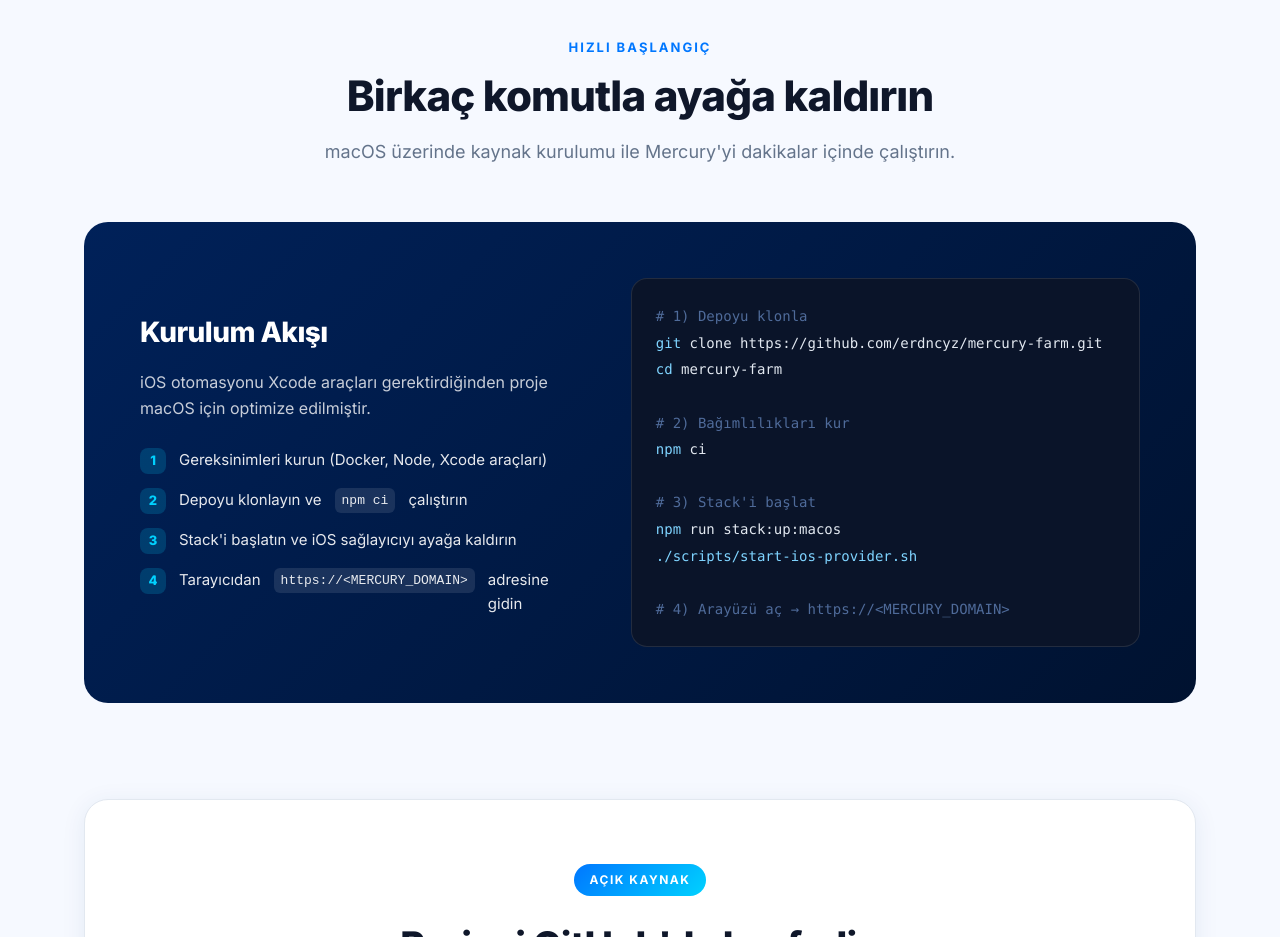
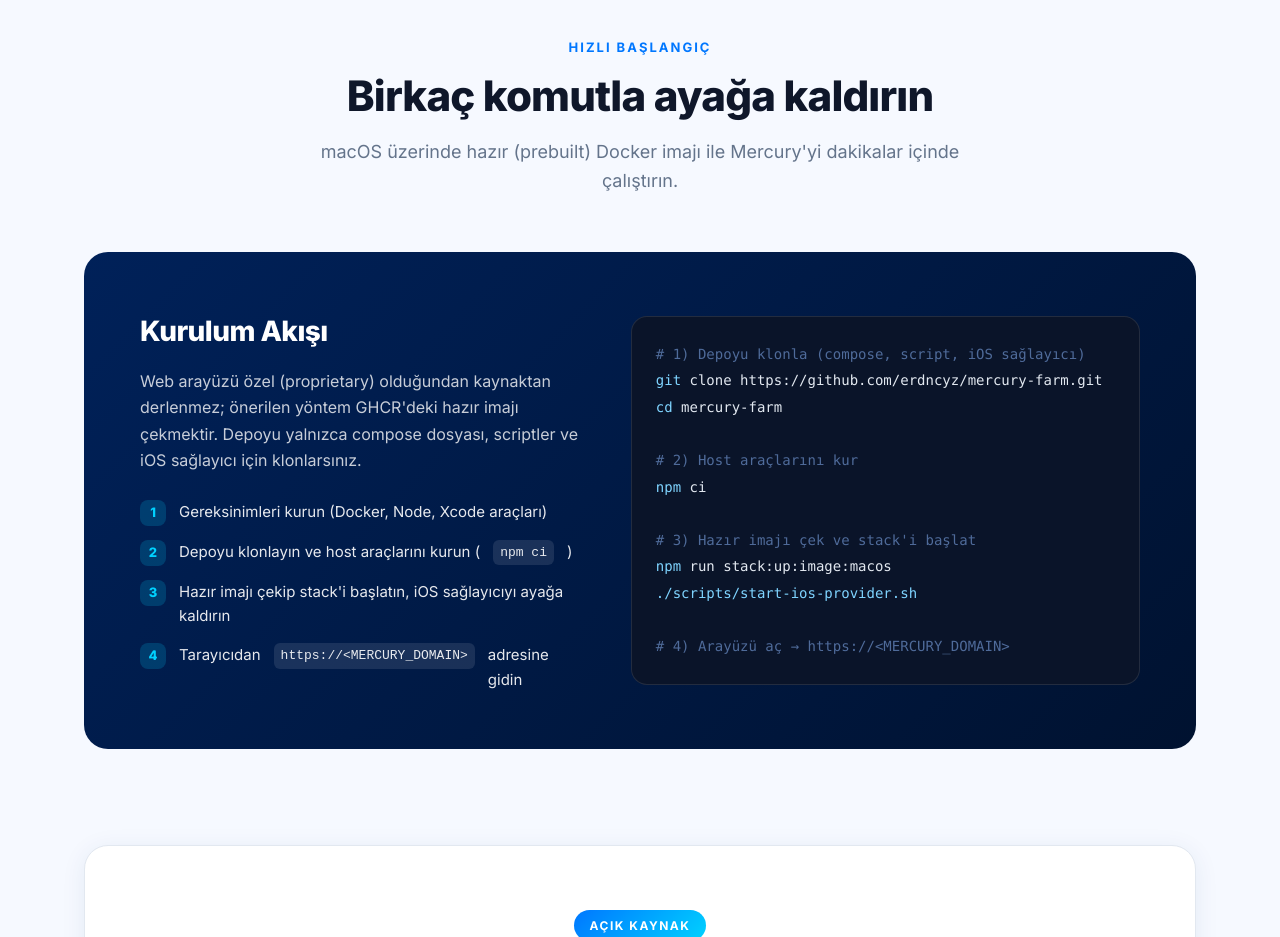
Before and after one commit to erdncyz/mercury-farm-branding-page, a plain HTML site: page index.html in a window 1280 px wide. Shown: the part 4140-5077 px from the top of the page. Drawn offline with Linux system fonts and the light colour scheme.

Commit message:
Update Quick Start to prebuilt image flow (stack:up:image:macos)

```diff
--- a/index.html
+++ b/index.html
@@ -603,28 +603,28 @@
     <div class="container text-center">
       <p class="eyebrow">Hızlı Başlangıç</p>
       <h2 class="section-title">Birkaç komutla ayağa kaldırın</h2>
-      <p class="section-sub">macOS üzerinde kaynak kurulumu ile Mercury'yi dakikalar içinde çalıştırın.</p>
+      <p class="section-sub">macOS üzerinde hazır (prebuilt) Docker imajı ile Mercury'yi dakikalar içinde çalıştırın.</p>
 
       <div class="qs-wrap">
         <div style="text-align:left;">
           <h3>Kurulum Akışı</h3>
-          <p>iOS otomasyonu Xcode araçları gerektirdiğinden proje macOS için optimize edilmiştir.</p>
+          <p>Web arayüzü özel (proprietary) olduğundan kaynaktan derlenmez; önerilen yöntem GHCR'deki hazır imajı çekmektir. Depoyu yalnızca compose dosyası, scriptler ve iOS sağlayıcı için klonlarsınız.</p>
           <ul class="qs-list">
             <li><span class="n">1</span> Gereksinimleri kurun (Docker, Node, Xcode araçları)</li>
-            <li><span class="n">2</span> Depoyu klonlayın ve <code>npm ci</code> çalıştırın</li>
-            <li><span class="n">3</span> Stack'i başlatın ve iOS sağlayıcıyı ayağa kaldırın</li>
+            <li><span class="n">2</span> Depoyu klonlayın ve host araçlarını kurun (<code>npm ci</code>)</li>
+            <li><span class="n">3</span> Hazır imajı çekip stack'i başlatın, iOS sağlayıcıyı ayağa kaldırın</li>
             <li><span class="n">4</span> Tarayıcıdan <code>https://&lt;MERCURY_DOMAIN&gt;</code> adresine gidin</li>
           </ul>
         </div>
-        <div class="code-block"><span class="c-comment"># 1) Depoyu klonla</span>
+        <div class="code-block"><span class="c-comment"># 1) Depoyu klonla (compose, script, iOS sağlayıcı)</span>
 <span class="c-cmd">git</span> clone https://github.com/erdncyz/mercury-farm.git
 <span class="c-cmd">cd</span> mercury-farm
 
-<span class="c-comment"># 2) Bağımlılıkları kur</span>
+<span class="c-comment"># 2) Host araçlarını kur</span>
 <span class="c-cmd">npm</span> ci
 
-<span class="c-comment"># 3) Stack'i başlat</span>
-<span class="c-cmd">npm</span> run stack:up:macos
+<span class="c-comment"># 3) Hazır imajı çek ve stack'i başlat</span>
+<span class="c-cmd">npm</span> run stack:up:image:macos
 <span class="c-cmd">./scripts/start-ios-provider.sh</span>
 
 <span class="c-comment"># 4) Arayüzü aç → https://&lt;MERCURY_DOMAIN&gt;</span></div>
```
